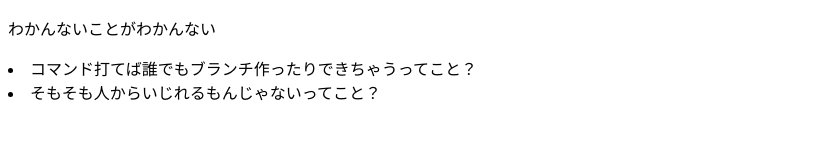
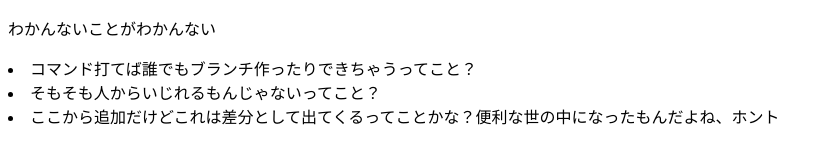
Before and after one commit to umaibomentaiaji/test, a plain HTML site: page index.html in a window 1280 px wide. Shown: the whole page, without its empty margins (0-832 px from the left). Drawn offline with Linux system fonts and the light colour scheme.

Commit message:
テキスト追加したんだよん

```diff
--- a/index.html
+++ b/index.html
@@ -8,5 +8,6 @@
     <p>わかんないことがわかんない</p>
     <li>コマンド打てば誰でもブランチ作ったりできちゃうってこと？</li>
     <li>そもそも人からいじれるもんじゃないってこと？</li>
+    <li>ここから追加だけどこれは差分として出てくるってことかな？便利な世の中になったもんだよね、ホント</li>
   </body>
 </html>
```
